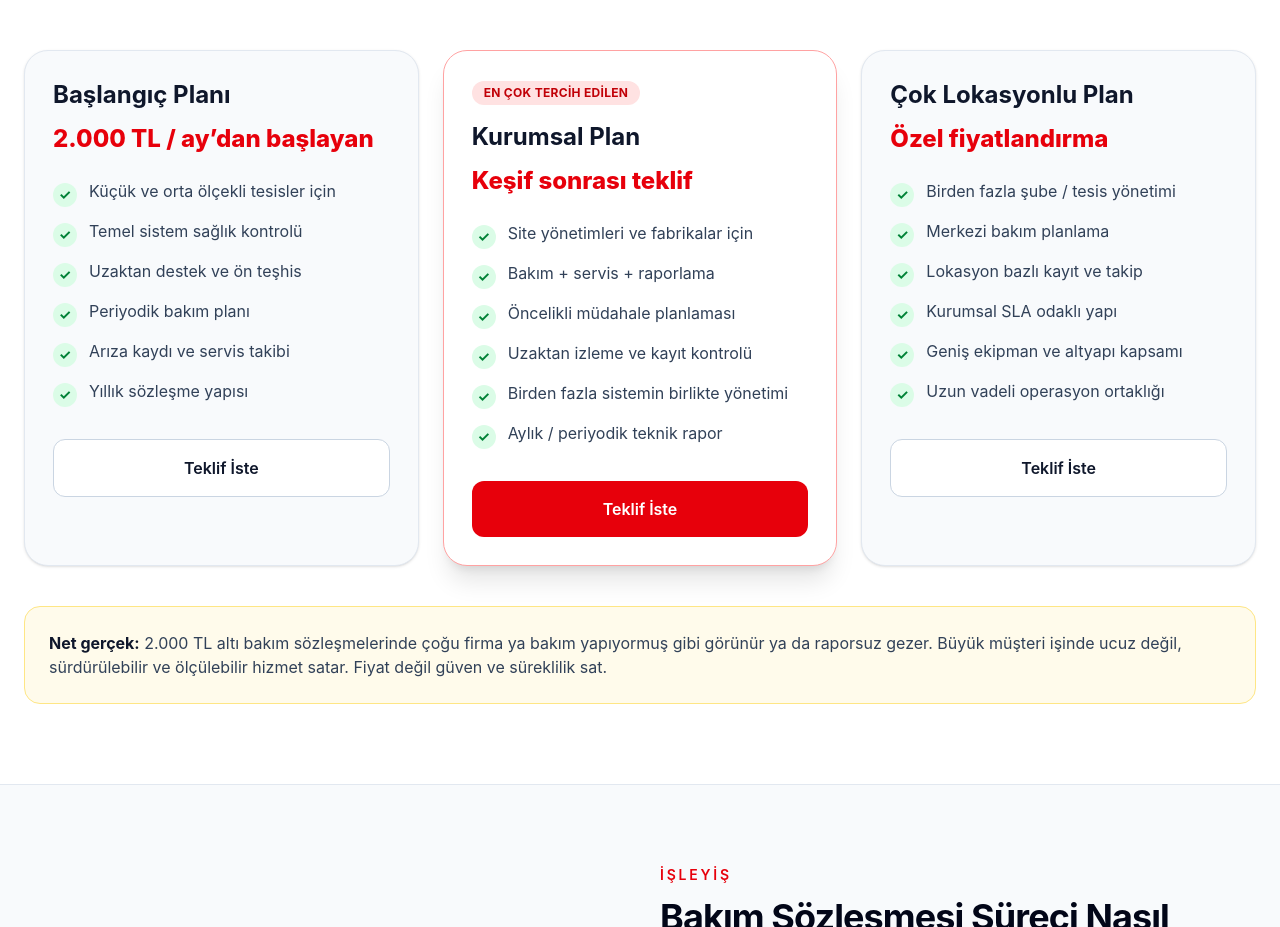
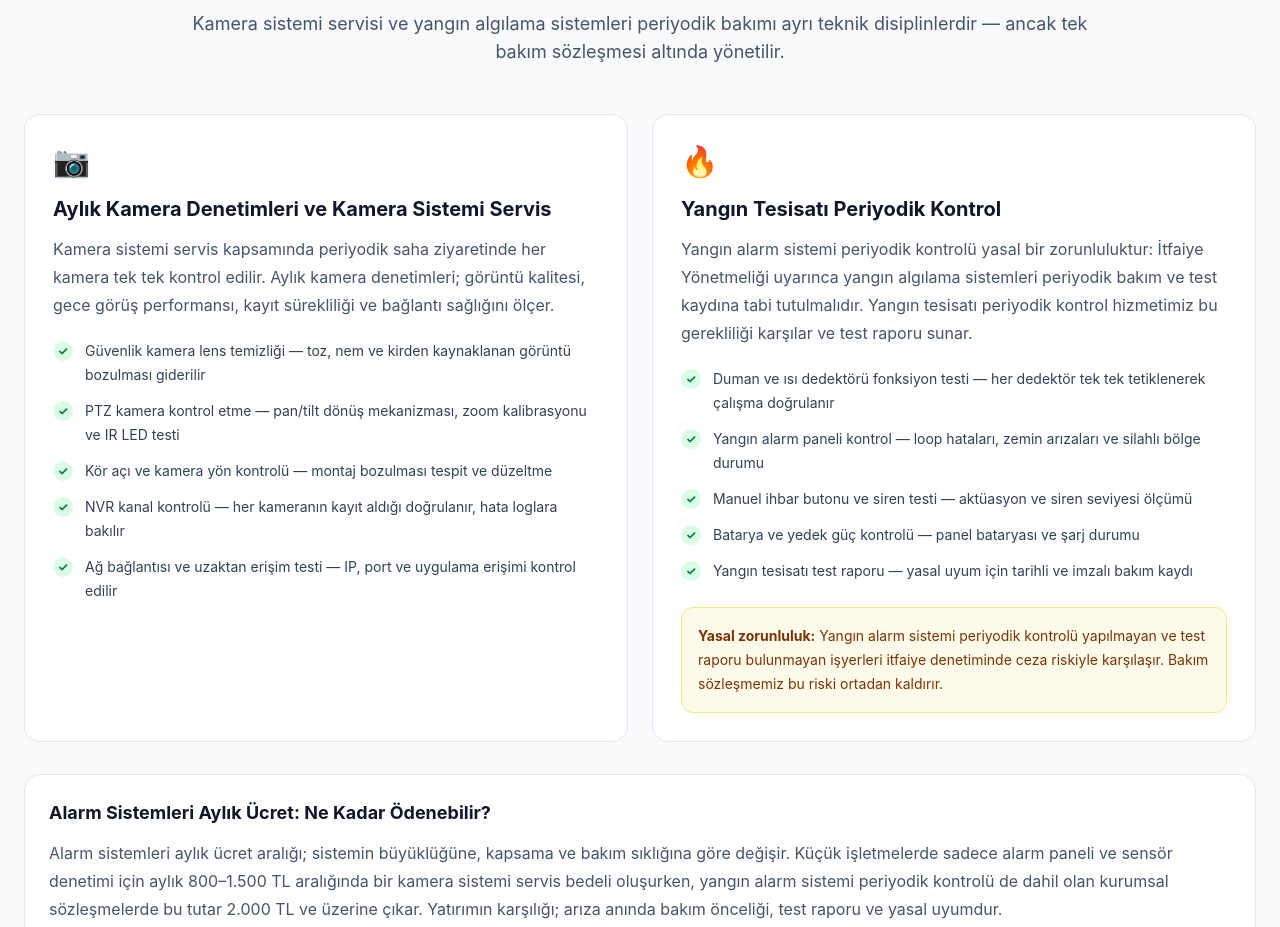
Before and after one commit to Alfasoylu/guvenlikservisi, a Next.js app: page /bakim-servis-uzaktan-izleme in a window 1280 px wide. Shown: the part 4365-5292 px from the top of the page. Built offline with nearby package versions, Linux system fonts and the light colour scheme.

Commit message:
Update page.tsx

```diff
--- a/src/app/bakim-servis-uzaktan-izleme/page.tsx
+++ b/src/app/bakim-servis-uzaktan-izleme/page.tsx
@@ -112,6 +112,16 @@ const faqItems = [
     question: "Raporlama yapıyor musunuz?",
     answer:
       "Evet. Kurumsal bakım hizmetinde en önemli fark rapordur. Yapılan kontroller, tespit edilen riskler, önerilen değişimler ve sonraki bakım planı dokümante edilir. Rapor olmayan bakım, profesyonel bakım değildir.",
+  },
+  {
+    question: "Alarm sistemleri aylık ücret aralığı nedir?",
+    answer:
+      "Alarm sistemleri aylık ücret; sistem büyüklüğüne, kapsama ve bakım sıklığına göre değişir. Sadece alarm paneli ve sensör denetimini kapsayan küçük sözleşmeler 800–1.500 TL aralığında başlar. Yangın alarm sistemi periyodik kontrolü, kamera sistemi servis ve NVR bakımı da dahilse aylık ücret 2.000 TL ve üzerine çıkar. Aylık kamera denetimleri ayrı ücretlendirilebilir ya da kombine pakete dahil edilebilir. Net fiyat keşif sonrası netleşir.",
+  },
+  {
+    question: "Yangın alarm sistemi periyodik kontrolü ne sıklıkla yapılmalı?",
+    answer:
+      "İtfaiye Yönetmeliği uyarınca yangın algılama sistemleri periyodik bakımı yılda en az bir kez yapılmalı ve test raporu tutulmalıdır. Ancak büyük tesislerde (fabrika, hastane, AVM) yarı yıllık kontrol önerilir. Yangın tesisatı periyodik kontrol kapsamında her dedektör, ihbar butonu, siren ve panel bağımsız olarak test edilir; tarihli rapor düzenlenir. Raporlanmayan bakım itfaiye denetiminde geçerli sayılmaz.",
   },
 ];
 
@@ -460,11 +470,13 @@ export default function BakimServisUzaktanIzlemePage() {
                 </div>
                 <div className="rounded-2xl border border-slate-200 bg-white p-5">
                   <h3 className="font-bold text-slate-900">
-                    Görüntü ve Lens Kalitesi
+                    Görüntü Kalitesi, Lens Temizliği ve PTZ Kontrol
                   </h3>
                   <p className="mt-2 text-slate-600">
-                    Kör açı, kirli lens, bozuk fokus, düşük gece performansı ve
-                    yön bozulması gibi problemler giderilir.
+                    Güvenlik kamera lens temizliği, kör açı düzeltmesi, bozuk
+                    fokus ve düşük gece performansı giderilir. PTZ kamera kontrol
+                    etme kapsamında dönüş mekanizması, zoom kalibrasyonu ve IR
+                    aydınlatma testi yapılır.
                   </p>
                 </div>
                 <div className="rounded-2xl border border-slate-200 bg-white p-5">
@@ -487,6 +499,99 @@ export default function BakimServisUzaktanIzlemePage() {
                 height={1000}
                 className="h-auto w-full object-cover"
               />
+            </div>
+          </div>
+        </section>
+
+        {/* Aylık Kamera Denetimleri ve Yangın Tesisatı Periyodik Kontrol */}
+        <section className="border-b border-slate-200 bg-slate-50">
+          <div className="mx-auto max-w-7xl px-4 py-14 md:px-6 md:py-20">
+            <SectionTitle
+              eyebrow="Periyodik Bakım Detayları"
+              title="Aylık Kamera Denetimleri ve Yangın Tesisatı Periyodik Kontrol"
+              description="Kamera sistemi servisi ve yangın algılama sistemleri periyodik bakımı ayrı teknik disiplinlerdir — ancak tek bakım sözleşmesi altında yönetilir."
+            />
+
+            <div className="mt-12 grid gap-6 md:grid-cols-2">
+              {/* Kamera */}
+              <div className="rounded-2xl border border-slate-200 bg-white p-7">
+                <div className="mb-4 text-3xl">📷</div>
+                <h3 className="text-xl font-bold text-slate-900">
+                  Aylık Kamera Denetimleri ve Kamera Sistemi Servis
+                </h3>
+                <p className="mt-3 leading-7 text-slate-600">
+                  Kamera sistemi servis kapsamında periyodik saha ziyaretinde
+                  her kamera tek tek kontrol edilir. Aylık kamera denetimleri;
+                  görüntü kalitesi, gece görüş performansı, kayıt sürekliliği
+                  ve bağlantı sağlığını ölçer.
+                </p>
+                <ul className="mt-5 space-y-3">
+                  {[
+                    "Güvenlik kamera lens temizliği — toz, nem ve kirden kaynaklanan görüntü bozulması giderilir",
+                    "PTZ kamera kontrol etme — pan/tilt dönüş mekanizması, zoom kalibrasyonu ve IR LED testi",
+                    "Kör açı ve kamera yön kontrolü — montaj bozulması tespit ve düzeltme",
+                    "NVR kanal kontrolü — her kameranın kayıt aldığı doğrulanır, hata loglara bakılır",
+                    "Ağ bağlantısı ve uzaktan erişim testi — IP, port ve uygulama erişimi kontrol edilir",
+                  ].map((item) => (
+                    <li key={item} className="flex items-start gap-3 text-sm leading-6 text-slate-700">
+                      <span className="mt-0.5 inline-flex h-5 w-5 shrink-0 items-center justify-center rounded-full bg-green-100 text-xs font-bold text-green-700">✓</span>
+                      {item}
+                    </li>
+                  ))}
+                </ul>
+              </div>
+
+              {/* Yangın */}
+              <div className="rounded-2xl border border-slate-200 bg-white p-7">
+                <div className="mb-4 text-3xl">🔥</div>
+                <h3 className="text-xl font-bold text-slate-900">
+                  Yangın Tesisatı Periyodik Kontrol
+                </h3>
+                <p className="mt-3 leading-7 text-slate-600">
+                  Yangın alarm sistemi periyodik kontrolü yasal bir
+                  zorunluluktur: İtfaiye Yönetmeliği uyarınca yangın algılama
+                  sistemleri periyodik bakım ve test kaydına tabi tutulmalıdır.
+                  Yangın tesisatı periyodik kontrol hizmetimiz bu gerekliliği
+                  karşılar ve test raporu sunar.
+                </p>
+                <ul className="mt-5 space-y-3">
+                  {[
+                    "Duman ve ısı dedektörü fonksiyon testi — her dedektör tek tek tetiklenerek çalışma doğrulanır",
+                    "Yangın alarm paneli kontrol — loop hataları, zemin arızaları ve silahlı bölge durumu",
+                    "Manuel ihbar butonu ve siren testi — aktüasyon ve siren seviyesi ölçümü",
+                    "Batarya ve yedek güç kontrolü — panel bataryası ve şarj durumu",
+                    "Yangın tesisatı test raporu — yasal uyum için tarihli ve imzalı bakım kaydı",
+                  ].map((item) => (
+                    <li key={item} className="flex items-start gap-3 text-sm leading-6 text-slate-700">
+                      <span className="mt-0.5 inline-flex h-5 w-5 shrink-0 items-center justify-center rounded-full bg-green-100 text-xs font-bold text-green-700">✓</span>
+                      {item}
+                    </li>
+                  ))}
+                </ul>
+                <div className="mt-6 rounded-xl border border-amber-200 bg-amber-50 p-4 text-sm leading-6 text-amber-900">
+                  <strong>Yasal zorunluluk:</strong> Yangın alarm sistemi
+                  periyodik kontrolü yapılmayan ve test raporu bulunmayan
+                  işyerleri itfaiye denetiminde ceza riskiyle karşılaşır.
+                  Bakım sözleşmemiz bu riski ortadan kaldırır.
+                </div>
+              </div>
+            </div>
+
+            {/* Alarm sistemleri aylık ücret */}
+            <div className="mt-8 rounded-2xl border border-slate-200 bg-white p-6">
+              <h3 className="text-lg font-bold text-slate-900">
+                Alarm Sistemleri Aylık Ücret: Ne Kadar Ödenebilir?
+              </h3>
+              <p className="mt-3 leading-7 text-slate-600">
+                Alarm sistemleri aylık ücret aralığı; sistemin büyüklüğüne,
+                kapsama ve bakım sıklığına göre değişir. Küçük işletmelerde
+                sadece alarm paneli ve sensör denetimi için aylık 800–1.500 TL
+                aralığında bir kamera sistemi servis bedeli oluşurken, yangın
+                alarm sistemi periyodik kontrolü de dahil olan kurumsal
+                sözleşmelerde bu tutar 2.000 TL ve üzerine çıkar. Yatırımın
+                karşılığı; arıza anında bakım önceliği, test raporu ve yasal
+                uyumdur.
+              </p>
             </div>
           </div>
         </section>
```
